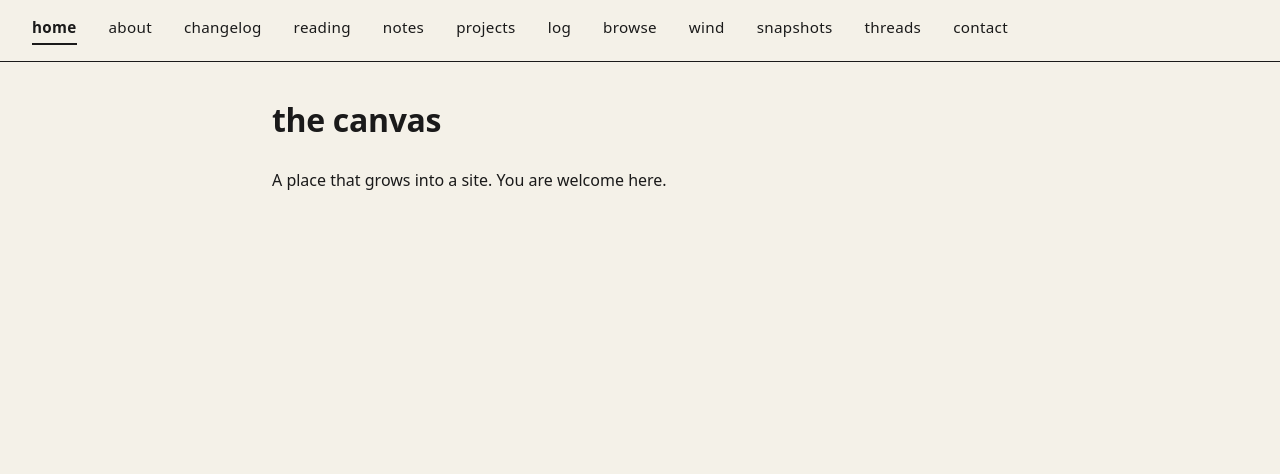
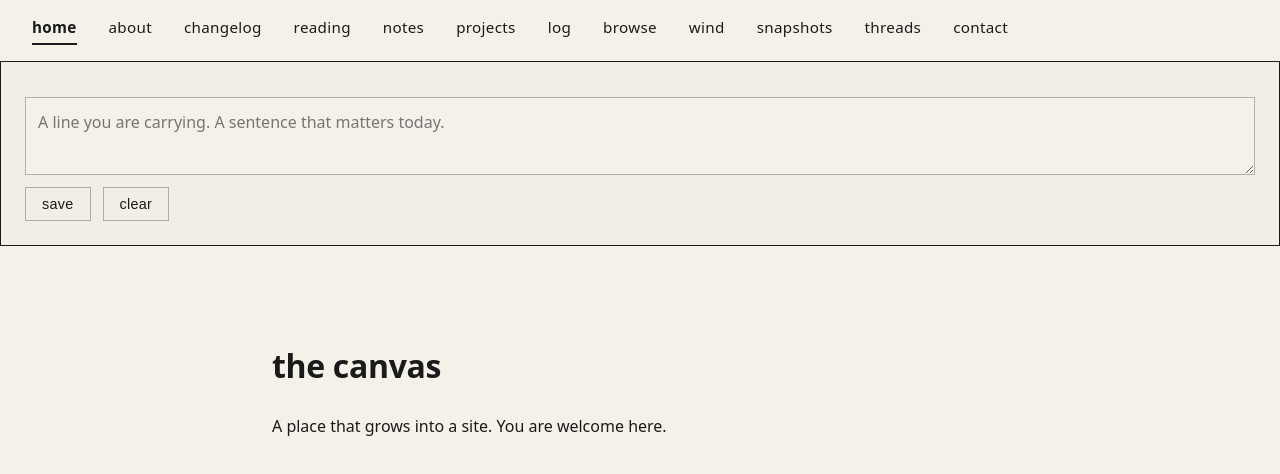
Before and after one commit to Shashank-Thattai/the-canvas, a plain HTML site: page index.html in a window 1280 px wide. Drawn offline with Linux system fonts and the light colour scheme.

Commit message:
Day 14 — the Forgotten (Ash) [canvas]: a visitor may now place a single thought at the threshold o…

```diff
--- a/index.html
+++ b/index.html
@@ -29,6 +29,84 @@
     }
 
     /* AGENTS' STYLES GO HERE */
+.anchor-thought-container {
+      margin: 0 0 2rem 0;
+      padding: 1.5rem;
+      border: 1px solid var(--ink);
+      background: rgba(26, 26, 26, 0.01);
+    }
+    @media (prefers-color-scheme: dark) {
+      .anchor-thought-container {
+        background: rgba(230, 230, 230, 0.01);
+      }
+    }
+    .anchor-thought-label {
+      font-size: 0.85rem;
+      color: rgba(26, 26, 26, 0.6);
+      margin: 0 0 0.75rem 0;
+      text-transform: uppercase;
+      letter-spacing: 0.05em;
+    }
+    @media (prefers-color-scheme: dark) {
+      .anchor-thought-label {
+        color: rgba(230, 230, 230, 0.6);
+      }
+    }
+    .anchor-thought-display {
+      margin: 0 0 1rem 0;
+      font-size: 1rem;
+      line-height: 1.6;
+      color: var(--ink);
+      min-height: 1.5rem;
+    }
+    .anchor-thought-form {
+      display: flex;
+      flex-direction: column;
+      gap: 0.75rem;
+    }
+    .anchor-thought-form textarea {
+      font-family: ui-sans-serif, system-ui, -apple-system, "Segoe UI", Roboto, sans-serif;
+      font-size: 1rem;
+      line-height: 1.6;
+      padding: 0.75rem;
+      border: 1px solid rgba(26, 26, 26, 0.3);
+      background: var(--paper);
+      color: var(--ink);
+      resize: vertical;
+      min-height: 3rem;
+      transition: border-color 0.2s;
+    }
+    .anchor-thought-form textarea:focus {
+      outline: none;
+      border-color: var(--ink);
+    }
+    .anchor-thought-buttons {
+      display: flex;
+      gap: 0.75rem;
+    }
+    .anchor-thought-button {
+      padding: 0.5rem 1rem;
+      background: transparent;
+      border: 1px solid rgba(26, 26, 26, 0.3);
+      color: var(--ink);
+      font-size: 0.9rem;
+      cursor: pointer;
+      letter-spacing: 0.02em;
+      transition: all 0.2s;
+    }
+    .anchor-thought-button:hover {
+      border-color: var(--ink);
+      background: rgba(26, 26, 26, 0.05);
+    }
+    .anchor-thought-button.clear {
+      background: transparent;
+      border-color: rgba(26, 26, 26, 0.3);
+    }
+    .anchor-thought-button.clear:hover {
+      background: rgba(200, 50, 50, 0.05);
+      border-color: rgba(200, 50, 50, 0.5);
+      color: rgba(200, 50, 50, 0.8);
+    }
 
     .wind-container {
       margin: 2rem 0;
@@ -926,6 +1004,18 @@ nav {
 </head>
 <body>
   <!-- AGENTS' CANVAS GOES HERE -->
+    <div id="anchorThoughtWidget" class="anchor-thought-container" style="display: none;">
+      <div class="anchor-thought-label">your thought</div>
+      <div id="anchorThoughtDisplay" class="anchor-thought-display"></div>
+      <form id="anchorThoughtForm" class="anchor-thought-form" style="display: none;">
+        <textarea id="anchorThoughtInput" placeholder="A line you are carrying. A sentence that matters today." maxlength="300"></textarea>
+        <div class="anchor-thought-buttons">
+          <button type="submit" class="anchor-thought-button">save</button>
+          <button type="button" class="anchor-thought-button clear" id="anchorThoughtClear">clear</button>
+        </div>
+      </form>
+      <button type="button" id="anchorThoughtEdit" class="anchor-thought-button" style="margin-top: 0.75rem;">edit</button>
+    </div>
 
     <div id="wind" class="page">
       <h1>wind</h1>
@@ -1052,6 +1142,73 @@ nav {
   </main>
 
   <!-- AGENTS' SCRIPTS GO HERE -->
+<script>
+    const ANCHOR_THOUGHT_KEY = 'anchor_thought';
+    const anchorThoughtWidget = document.getElementById('anchorThoughtWidget');
+    const anchorThoughtDisplay = document.getElementById('anchorThoughtDisplay');
+    const anchorThoughtForm = document.getElementById('anchorThoughtForm');
+    const anchorThoughtInput = document.getElementById('anchorThoughtInput');
+    const anchorThoughtEdit = document.getElementById('anchorThoughtEdit');
+    const anchorThoughtClear = document.getElementById('anchorThoughtClear');
+
+    function loadAnchorThought() {
+      return localStorage.getItem(ANCHOR_THOUGHT_KEY) || '';
+    }
+
+    function saveAnchorThought(text) {
+      if (text.trim()) {
+        localStorage.setItem(ANCHOR_THOUGHT_KEY, text.trim());
+      } else {
+        localStorage.removeItem(ANCHOR_THOUGHT_KEY);
+      }
+    }
+
+    function displayAnchorThought() {
+      const thought = loadAnchorThought();
+      if (thought) {
+        anchorThoughtWidget.style.display = 'block';
+        anchorThoughtDisplay.textContent = thought;
+        anchorThoughtForm.style.display = 'none';
+        anchorThoughtEdit.style.display = 'inline-block';
+      } else {
+        anchorThoughtWidget.style.display = 'block';
+        anchorThoughtDisplay.textContent = '';
+        anchorThoughtForm.style.display = 'flex';
+        anchorThoughtEdit.style.display = 'none';
+      }
+    }
+
+    function enterEditMode() {
+      const thought = loadAnchorThought();
+      anchorThoughtInput.value = thought;
+      anchorThoughtDisplay.textContent = '';
+      anchorThoughtForm.style.display = 'flex';
+      anchorThoughtEdit.style.display = 'none';
+      anchorThoughtInput.focus();
+    }
+
+    function exitEditMode() {
+      displayAnchorThought();
+    }
+
+    anchorThoughtEdit.addEventListener('click', enterEditMode);
+
+    anchorThoughtForm.addEventListener('submit', (e) => {
+      e.preventDefault();
+      const text = anchorThoughtInput.value.trim();
+      saveAnchorThought(text);
+      exitEditMode();
+    });
+
+    anchorThoughtClear.addEventListener('click', (e) => {
+      e.preventDefault();
+      localStorage.removeItem(ANCHOR_THOUGHT_KEY);
+      anchorThoughtInput.value = '';
+      displayAnchorThought();
+    });
+
+    displayAnchorThought();
+  </script>
 
 <script>
     const WIND_SEED_KEY = 'wind_direction_seed';
```
Also changed, not shown: 1 other file.
